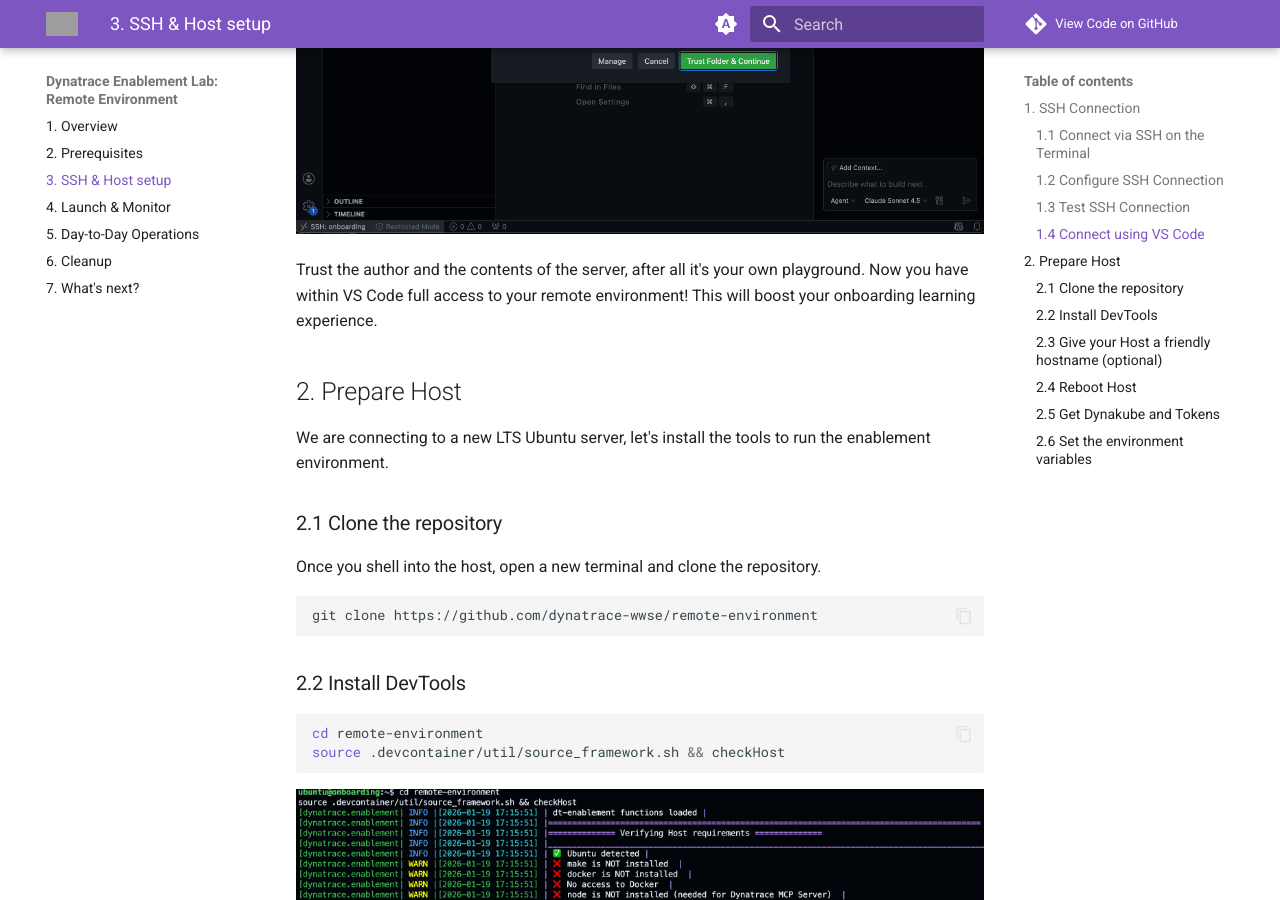
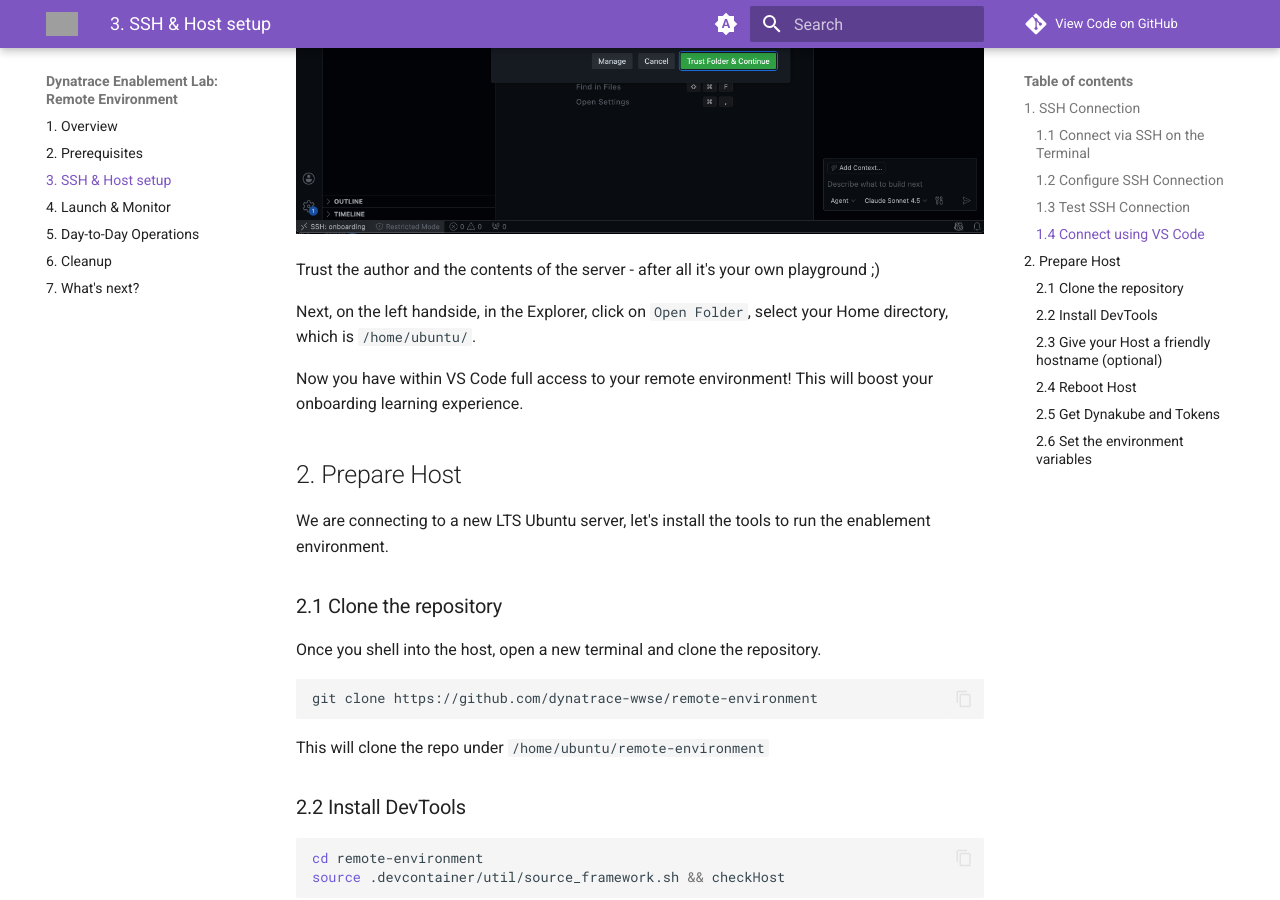
Before and after one commit to danatrace/remote-environment, an MkDocs documentation site: the page built from docs/configure.md, in a window 1280 px wide and 900 px high, scrolled down 2268 px. Built offline with MkDocs 1.6.1 and Material for MkDocs 9.7.7, drawn with Linux system fonts in a browser that asks for light colours; comment, search, counter and statistics services are not loaded; some of the changed text lies outside the part shown; grey boxes are pictures that could not be loaded.

Commit message:
small RFEs, better description.

````diff
--- a/docs/configure.md
+++ b/docs/configure.md
@@ -56,9 +56,11 @@ It will look something like this:
 
 ![alt text](img/trustserver.png)
 
-Trust the author and the contents of the server, after all it's your own playground. Now you have within VS Code full access to your remote environment! This will boost your onboarding learning experience.
+Trust the author and the contents of the server - after all it's your own playground ;)
 
+Next, on the left handside, in the Explorer, click on `Open Folder`, select your Home directory, which is `/home/ubuntu/`.
 
+Now you have within VS Code full access to your remote environment! This will boost your onboarding learning experience.
 
 
 ## 2. Prepare Host
@@ -72,6 +74,8 @@ Once you shell into the host, open a new terminal and clone the repository.
 ```bash
 git clone https://github.com/dynatrace-wwse/remote-environment
 ```
+
+This will clone the repo under `/home/ubuntu/remote-environment`
 
 ### 2.2 Install DevTools
 ```bash
@@ -127,7 +131,14 @@ Select:
 
 **Set up secrets and environment variables**
 
-Connect back to the Host using VS Code. Go to the `remote-environment` directory and create an .env file in `.devcontainer/runlocal/.env`
+Connect back to the Host using VS Code.
+
+!!! info "Open Folder `remote-environment`"
+    When you connect back to the host, is important that you open the Folder `remote-directory`, this way VS Code will understand the configuration that is inside `.vscode` and you'll be able to shell into the container easily.
+
+**Create .env file for the secrets**
+
+Inside the `remote-environment` create an .env file in `.devcontainer/runlocal/.env`
 
 !!! info "Sample `.env` file"
 	You can copy and paste the following sample into `.devcontainer/runlocal/.env`. Your environment file should look similar to this:
--- a/docs/launch.md
+++ b/docs/launch.md
@@ -5,6 +5,7 @@
 ## 1. Launch the enablement environment
 
 ### 1.1 Start the dev container
+
 We are ready to start the environment, open a new Terminal and go to the .devcontainer folder and start the container.
 
 ```bash
@@ -13,8 +14,15 @@ make start
 ```
 `make start` will either start the environment or attach a new shell to the container in case it is running. The following environment is only configured to create and start a Kind Cluster.
 
+
+??? tip "Protip: Launch a Terminal inside the container wich one-click"
+    So you don't have to type every time `cd .devcontainer && make start` every time to lauch the container or shell into it, there is a preconfigured terminal for you. On the terminal tab, click on the `v` icon, and select the profile "Shell in container", this will either shell in the active running container, start it if it has been stopped or create a new one if it does not exist.
+    ![shell in container](img/shellincontainer.png)
+
+
+
 ??? "Inside the Dynatrace enablement container"
-    You should be able to see a Dynatrace logo and some basic information of the container.
+    You should be able to see a Dynatrace logo and some basic information of the container when you start the container or shell into it.
 
     ![alt text](img/makestart.png)
 
````
Also changed, not shown: docs/environment.md (+1 -1 lines), docs/img/shellincontainer.png (added).
